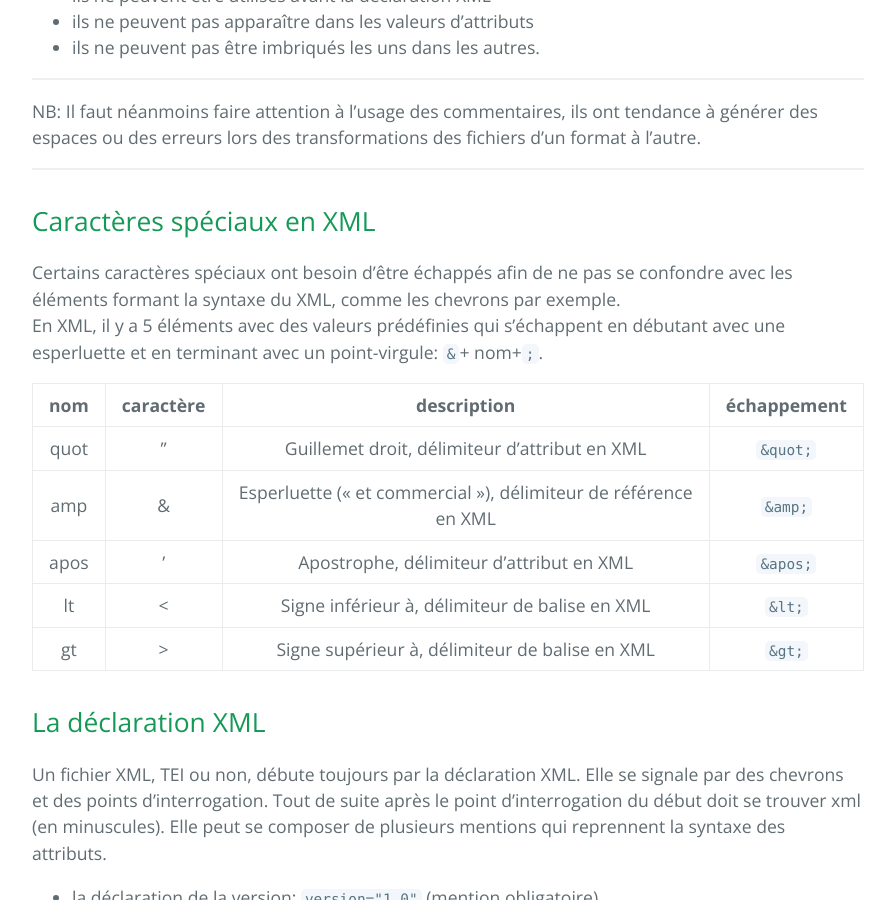
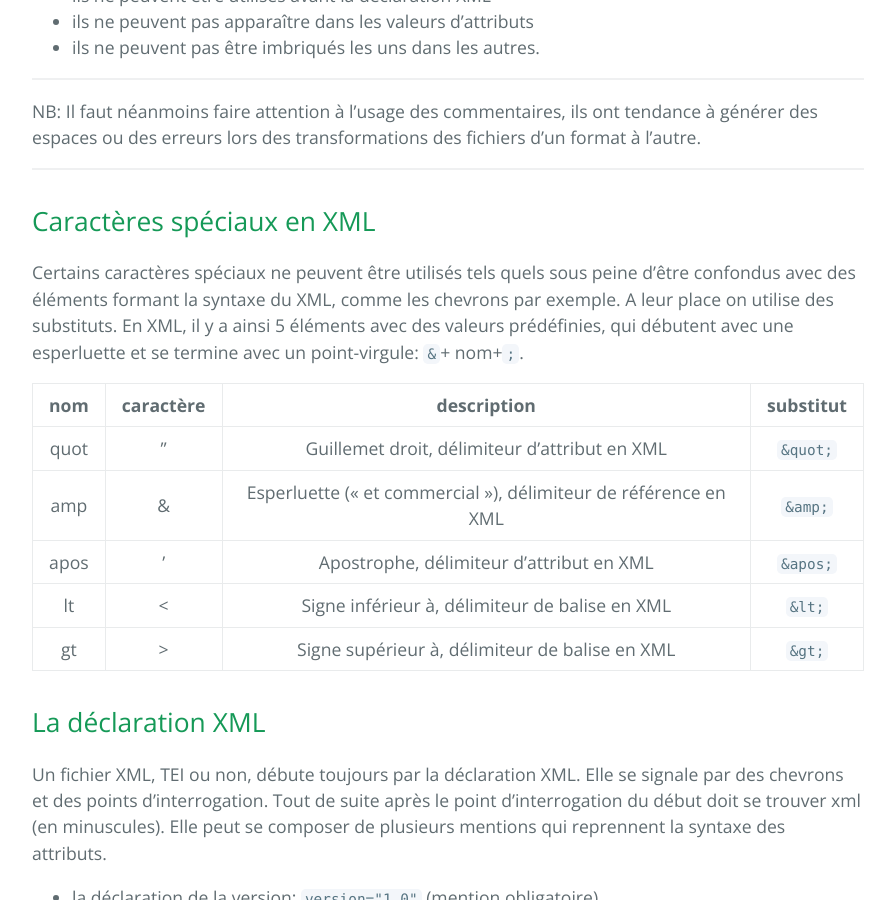
Before and after one commit to erc-dharma/digital-areal, a Jekyll site: the page built from 1_starting_xml.md, in a window 1280 px wide and 900 px high, scrolled down 6974 px. Shown: the whole window, without its empty margins (192-1087 px from the left). Built offline with Jekyll 4.4.1, drawn with Linux system fonts in a browser that asks for light colours; our own code applies the rules of GitHub Pages for plain Markdown files.

Commit message:
proposition de changement

```diff
--- a/1_starting_xml.md
+++ b/1_starting_xml.md
@@ -162,10 +162,10 @@ NB: Il faut néanmoins faire attention à l'usage des commentaires, ils ont tend
 * * *
 
 ## Caractères spéciaux en XML
-Certains caractères spéciaux ont besoin d'être échappés afin de ne pas se confondre avec les éléments formant la syntaxe du XML, comme les chevrons par exemple.
-En XML, il y a 5 éléments avec des valeurs prédéfinies qui s'échappent en débutant avec une esperluette et en terminant avec un point-virgule: `&`+ nom+`;`.
+Certains caractères spéciaux ne peuvent être utilisés tels quels sous peine d'être confondus avec des éléments formant la syntaxe du XML, comme les chevrons par exemple. A leur place on utilise des substituts.
+En XML, il y a ainsi 5 éléments avec des valeurs prédéfinies, qui débutent avec une esperluette et se termine avec un point-virgule: `&`+ nom+`;`.
 
-|nom|caractère|description|échappement|
+|nom|caractère|description|substitut|
 |:-----:|:-----:|:-----:|:-----:|
 |quot|"|Guillemet droit, délimiteur d'attribut en XML|`&quot;`|
 |amp|&|Esperluette (« et commercial »), délimiteur de référence en XML|`&amp;`|
```
